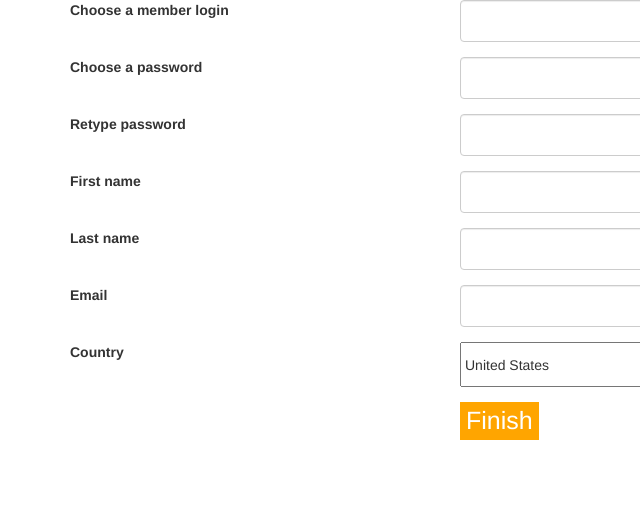
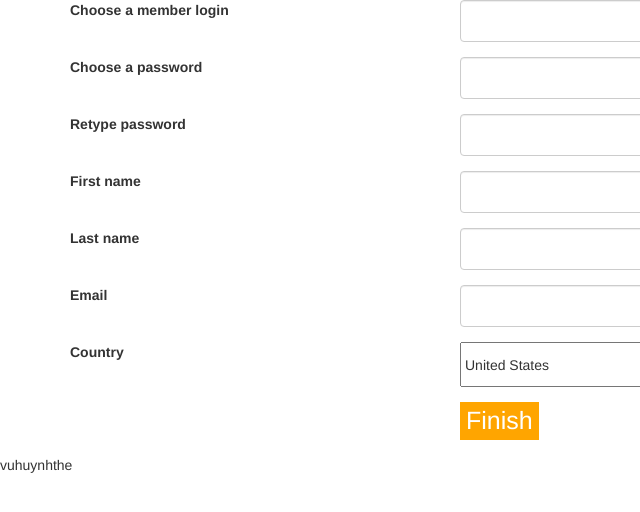
Before and after one commit to vuhuynhthe/github-project-hotel-final, a plain HTML site: page form.html in a window 1280 px wide. Shown: the full height of the page, 0-640 px from the left. Drawn offline with nearby package versions, Linux system fonts and the light colour scheme.

Commit message:
add div vuhuynhthe

```diff
--- a/form.html
+++ b/form.html
@@ -123,6 +123,7 @@
             </div>
         </div>
     </div>
+    <div>vuhuynhthe</div>
 </body>
 
 </html>
```
